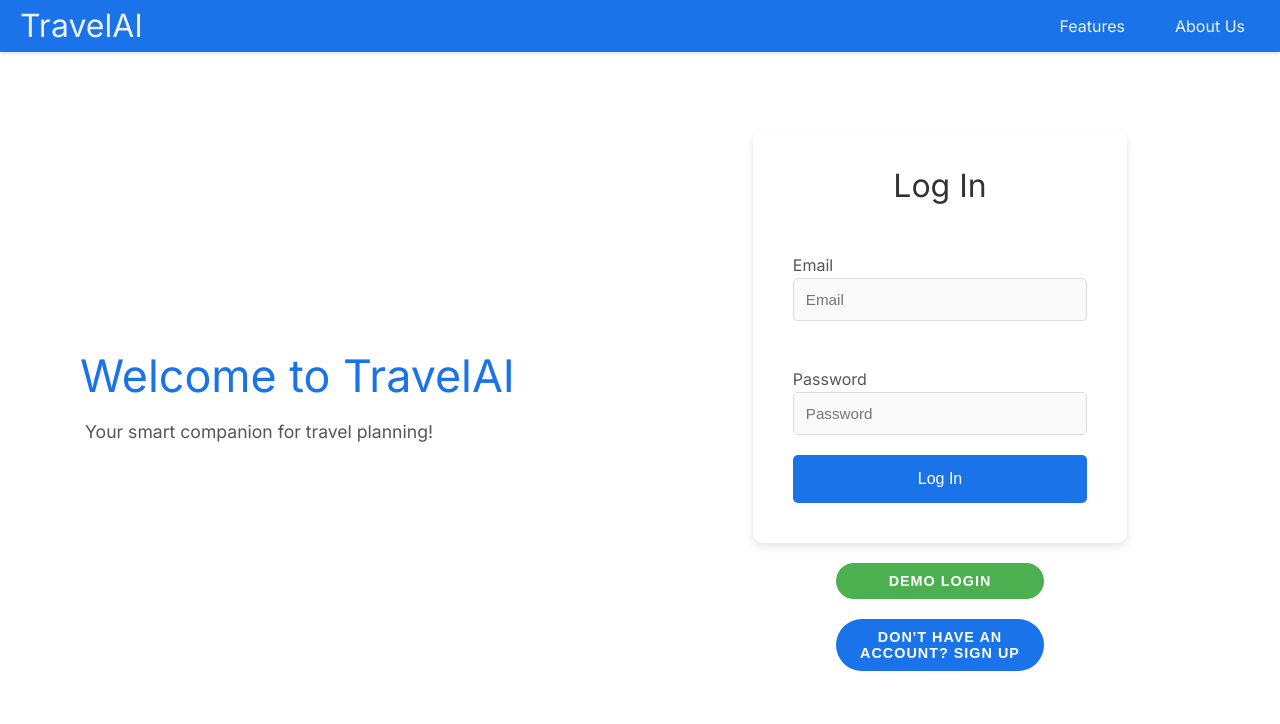
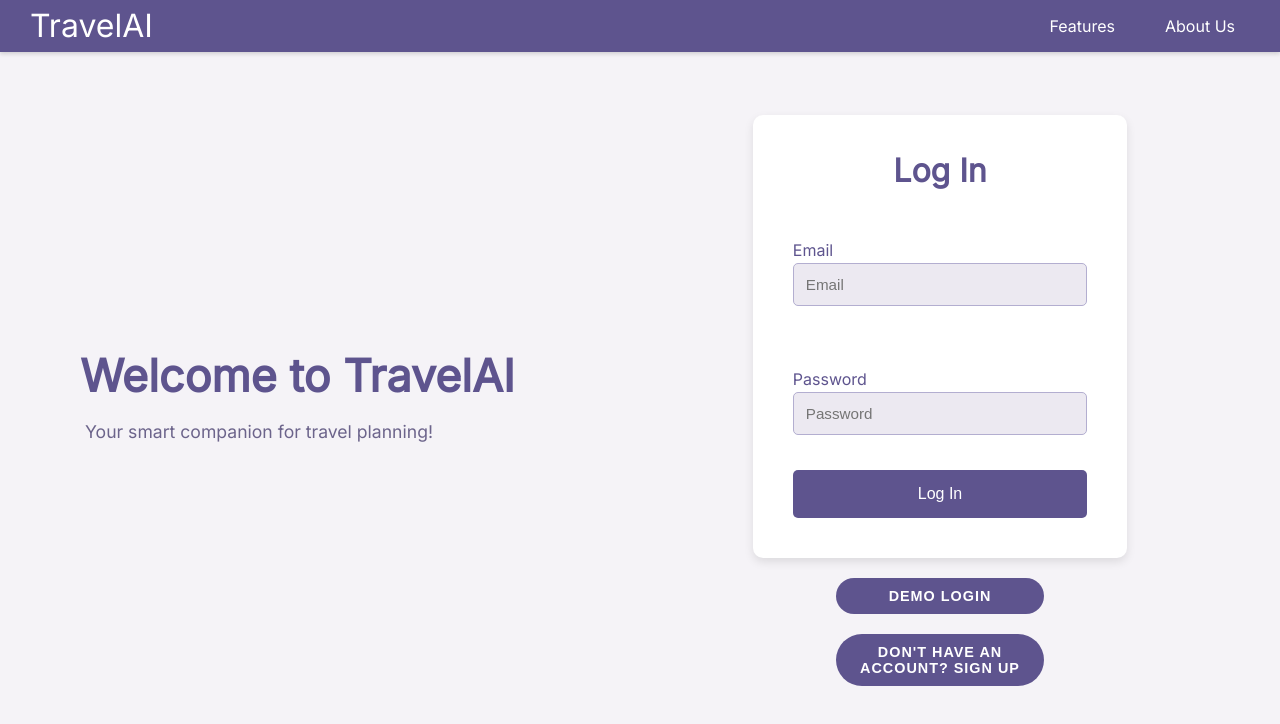
Before and after one commit to Almoe099/TravelAI, a React (Vite) app in the folder frontend/: page / in a window 1280 px wide. Shown: the top 724 px of the page. Built offline with nearby package versions, Linux system fonts and the light colour scheme; no server answers.

Commit message:
profile page

```diff
--- a/frontend/src/components/MainPage/MainPage.css
+++ b/frontend/src/components/MainPage/MainPage.css
@@ -1,33 +1,14 @@
-/* Reset styles */
-* {
-    margin: 0;
-    padding: 0;
-    box-sizing: border-box;
-}
 
-/* Global styles */
-body, html {
-    height: 100%;
-    font-family: 'Segoe UI', 'Roboto', sans-serif;
-    background: #f2f2f2;
-    color: #424242;
-    display: flex;
-    align-items: center;
-    justify-content: center;
-}
-
-/* Full page content section */
 .content-section {
     display: flex;
     justify-content: center;
     align-items: center;
-    height: 100vh; /* Full viewport height */
-    width: 100vw; /* Full viewport width */
+    height: 100vh;
+    width: 100vw;
     padding: 40px;
-    background-color: #ffffff; /* Consider making this transparent or matching the body's background */
+    background-color: #f5f3f7;
 }
 
-/* Info section styles */
 .info-section {
     flex: 1;
     padding: 40px;
@@ -36,17 +17,16 @@ body, html {
 
 .info-section h2 {
     font-size: 2.8em;
-    color: #1a73e8;
+    color: #5e548e;
     margin-bottom: 20px;
 }
 
 .info-section p {
     font-size: 1.1em;
     line-height: 1.6;
-    color: #555;
+    color: #6c648b;
 }
 
-/* Form section styles */
 .form-section {
     flex: 1;
     padding: 40px;
@@ -55,46 +35,36 @@ body, html {
     align-items: center;
 }
 
-
 button {
-    padding: 10px 20px; /* Adjust padding */
+    padding: 10px 20px;
     margin-top: 20px;
-    border-radius: 30px; /* Rounded edges */
-    font-size: 0.9em; /* Adjust font size */
+    border-radius: 30px;
+    font-size: 0.9em;
     font-weight: 600;
     letter-spacing: 1px;
     transition: all 0.3s ease;
     border: none;
     cursor: pointer;
     text-transform: uppercase;
-    width: 50%; /* Decrease the width of the buttons */
-    align-self: center; /* Center buttons within the form container */
+    width: 50%;
+    align-self: center;
+    background-color: #5e548e;
+    color: white;
 }
 
+button:hover {
+    filter: brightness(90%);
+    background-color: #7c7ca1;
+}
 
 .form-container {
-    width: 80%; /* Increase the width of the login/signup form */
-    margin: auto; /* Centering the form */
+    width: 80%;
+    margin: auto;
     display: flex;
     flex-direction: column;
     align-items: center;
 }
 
-
-.toggle-form:hover, .demo-login-btn:hover {
-    filter: brightness(90%);
-}
-
-.demo-login-btn, .toggle-form {
-    background-color: #1a73e8;
-    color: white;
-}
-
-.demo-login-btn {
-    background-color: #4CAF50;
-}
-
-/* Responsive styles */
 @media (max-width: 768px) {
     .content-section {
         flex-direction: column;
@@ -104,14 +74,16 @@ button {
         width: 100%;
         padding: 30px;
     }
+
     .demo-login-btn, .toggle-form, .form-box {
-        width: 90%; /* Adjust for smaller screens */
+        width: 90%;
     }
+
     .form-container {
-        width: 90%; /* Adjust for smaller screens */
+        width: 90%;
     }
 
     button {
-        width: 70%; /* Adjust button width for smaller screens */
+        width: 70%;
     }
 }
--- a/frontend/src/components/NavBar/NavBar.css
+++ b/frontend/src/components/NavBar/NavBar.css
@@ -1,15 +1,19 @@
 .NavBar {
     display: flex;
     justify-content: space-between;
+    position: absolute;
+    top: 0;
+    left: 0;
+    width: 100%;
     align-items: center;
-    background-color: #2c3e50;
+    background-color: #5e548e;
     padding: 10px 30px;
     box-shadow: 0 2px 4px rgba(0, 0, 0, 0.15);
-    color: #ecf0f1;
+    color: #ffffff;
   }
 
   .NavBar h1 {
-    color: #ecf0f1;
+    color: #ffffff;
     margin: 0;
     font-size: 2em;
     font-weight: 500;
@@ -23,11 +27,11 @@
   .links-nav, .links-auth {
     display: flex;
     gap: 20px;
-    flex-grow: 1; /* Added to allow the links to expand */
+    flex-grow: 1;
   }
 
   .links-nav a, .links-auth a {
-    color: #ecf0f1;
+    color: #ffffff;
     text-decoration: none;
     padding: 8px 15px;
     border-radius: 4px;
@@ -37,26 +41,30 @@
   }
 
   .links-nav a:hover, .links-auth a:hover {
-    background-color: #34495e;
-    color: #ecf0f1;
+    background-color: #7c7ca1;
+    color: #ffffff;
   }
 
   .NavBar .logout-button {
-    padding: 5px 10px; /* Adjust padding if necessary */
-    background-color: #cd6155;
-    color: #ecf0f1;
+    padding: 8px 15px;
+    background-color: #6c5b7b;
+    color: #ffffff;
     border-radius: 4px;
     transition: background-color 0.3s;
-    /* Removed box-sizing, min-width, max-width */
-  }
-
-  .NavBar .logout-button .button-text {
-    display: block; /* Ensure the text behaves as a block */
-    max-width: fit-content; /* Fit the width to the content */
+    font-size: inherit;
+    line-height: inherit;
+    margin: 0;
+    border: none;
+    display: inline-flex;
+    align-items: center;
+    justify-content: center;
+    cursor: pointer;
+    text-decoration: none;
+    white-space: nowrap;
   }
 
   .NavBar .logout-button:hover {
-    background-color: #b03a2e;
+    background-color: #857ab8;
   }
 
   @media (max-width: 768px) {
--- a/frontend/src/components/Profile/Profile.css
+++ b/frontend/src/components/Profile/Profile.css
@@ -1,17 +1,61 @@
-/* Profile.css */
+
 .profile-container {
+    max-width: 800px;
+    margin: 0 auto;
     padding: 20px;
-    max-width: 800px;
-    margin: auto;
+    align-items: center;
+    z-index: 1;
+    margin-top: 100px;
   }
 
-  .notes-section, .trips-section {
-    margin-top: 20px;
+  h2 {
+    font-size: 24px;
+    margin-bottom: 20px;
   }
 
-  .trip {
-    border: 1px solid #ddd;
-    padding: 10px;
+  .modal {
+    background-color: #fff;
+    padding: 20px;
     border-radius: 5px;
+    box-shadow: 0 2px 5px rgba(0, 0, 0, 0.2);
+  }
+
+
+
+  label {
+    display: block;
+    font-size: 16px;
     margin-bottom: 10px;
   }
+
+  input[type="text"],
+  input[type="date"] {
+    width: 100%;
+    padding: 10px;
+    font-size: 16px;
+    border: 1px solid #ccc;
+    border-radius: 5px;
+    margin-bottom: 15px;
+  }
+
+
+  .create-button {
+    background-color: #28a745;
+  }
+
+  .create-button:hover {
+    background-color: #1e7e34;
+  }
+
+
+  .cancel-button {
+    background-color: #dc3545;
+  }
+
+  .cancel-button:hover {
+    background-color: #bd2130;
+  }
+
+  .left-half {
+  text-align: center;
+}
--- a/frontend/src/components/Profile/Profile.jsx
+++ b/frontend/src/components/Profile/Profile.jsx
@@ -1,33 +1,79 @@
-import { useEffect } from 'react';
-import { useDispatch, useSelector } from 'react-redux';
-import { fetchUserNotes, clearNoteErrors, selectUserNotesArray } from '../../store/notes';
-import NoteBox from '../Notes/NoteBox';
+import React, { useState, useEffect } from 'react';
+import TripBox from './Tripbox';
+import './Profile.css';
 
-function Profile () {
-  const dispatch = useDispatch();
-  const currentUser = useSelector(state => state.session.user);
-  const userNotes = useSelector(selectUserNotesArray);
+function Profile() {
+  const [isModalOpen, setIsModalOpen] = useState(false);
+  const [newTripData, setNewTripData] = useState({
+    location: '',
+    startDate: '',
+    endDate: '',
+  });
+
+  const userTrips = [];
 
   useEffect(() => {
-    dispatch(fetchUserNotes(currentUser._id));
-    return () => dispatch(clearNoteErrors());
-  }, [currentUser, dispatch]);
+    // Placeholder for dispatch(fetchUserTrips(currentUser._id));
+    // Placeholder for return () => dispatch(clearTripErrors());
+  }, []);
 
-  if (userNotes.length === 0) {
-    return <div>{currentUser.username} has no Notes</div>;
-  } else {
-    return (
-      <>
-        <h2>All of {currentUser.username}&apos;s Notes</h2>
-        {userNotes.map(note => (
-          <NoteBox
-            key={note._id}
-            note={note}
-          />
-        ))}
-      </>
-    );
-  }
-}
+  const handleNewTripClick = () => {
+    setIsModalOpen(true);
+  };
+
+  const handleModalClose = () => {
+    setIsModalOpen(false);
+  };
+
+  const handleInputChange = (e) => {
+    const { name, value } = e.target;
+    setNewTripData({
+      ...newTripData,
+      [name]: value,
+    });
+  };
+
+  const handleCreateTrip = () => {
+    // Placeholder for handleCreateTrip logic
+  };
+
+  return (
+    <div className="profile-container">
+      <div className="left-half">
+        <h2>User Trips</h2>
+        {userTrips.length === 0 ? (
+          <div>Placeholder: User has no Trips</div>
+        ) : (
+
+          <div>Placeholder for user trips</div>
+        )}
+      </div>
+      <div className="right-half">
+        <div>
+          <button onClick={handleNewTripClick}>Create New Trip</button>
+        </div>
+        {isModalOpen && (
+          <div className="modal">
+            <h3>Create a New Trip</h3>
+            <label>
+              Location:
+              <input type="text" name="location" value={newTripData.location} onChange={handleInputChange} required />
+            </label>
+            <label>
+              Start Date:
+              <input type="date" name="startDate" value={newTripData.startDate} onChange={handleInputChange} required />
+            </label>
+            <label>
+              End Date:
+              <input type="date" name="endDate" value={newTripData.endDate} onChange={handleInputChange} required />
+            </label>
+            <button onClick={handleCreateTrip}>Create</button>
+            <button onClick={handleModalClose}>Cancel</button>
+          </div>
+        )}
+      </div>
+    </div>
+  );
+        }
 
 export default Profile;
--- /dev/null
+++ b/frontend/src/components/Profile/Tripbox.jsx
@@ -0,0 +1,14 @@
+import React from 'react';
+
+function TripBox({ trip }) {
+  return (
+    <div className="trip-box">
+      <h3>Trip Details</h3>
+      <p>Location: {trip.location}</p>
+      <p>Start Date: {trip.startDate}</p>
+      <p>End Date: {trip.endDate}</p>
+    </div>
+  );
+}
+
+export default TripBox;
--- a/frontend/src/components/SessionForms/SessionForms.css
+++ b/frontend/src/components/SessionForms/SessionForms.css
@@ -1,31 +1,21 @@
-
 * {
   margin: 0;
   padding: 0;
   box-sizing: border-box;
 }
 
-body, html {
-  height: 100%;
-  font-family: 'Roboto', sans-serif;
-  background: #f4f7f6;
-  display: flex;
-  align-items: center;
-  justify-content: center;
-}
-
 .session-form {
-  background-color: #ffffff;
+  background-color: #FFFFFF;
   padding: 40px;
   border-radius: 10px;
   box-shadow: 0px 4px 10px rgba(0, 0, 0, 0.1);
-  max-width: 500px; /* Increased max width for wider form */
-  width: 90%; /* You might want to adjust this as well */
+  max-width: 500px;
+  width: 90%;
   text-align: center;
 }
 
 .session-form h2 {
-  color: #333;
+  color: #5E548E;
   margin-bottom: 25px;
   font-size: 2em;
 }
@@ -39,7 +29,7 @@ body, html {
 .session-form label > span {
   display: block;
   margin-bottom: 5px;
-  color: #555;
+  color: #5E548E;
   font-weight: 500;
 }
 
@@ -48,29 +38,28 @@ body, html {
 .session-form input[type="email"] {
   width: 100%;
   padding: 12px;
-  border: 1px solid #ddd;
+  border: 1px solid #B3AED0;
   border-radius: 5px;
   margin-bottom: 20px;
   font-size: 0.95em;
-  background-color: #fafafa;
-  color: #333;
+  background-color: #ECE9F1;
+  color: #5E548E;
 }
 
 .session-form input[type="text"]:focus,
 .session-form input[type="password"]:focus,
 .session-form input[type="email"]:focus {
-  border: 1px solid #1a73e8;
+  border: 1px solid #857AB8;
   outline: none;
 }
 
-/* Submit Button */
 .session-form input[type="submit"] {
   width: 100%;
   padding: 15px;
   border: none;
   border-radius: 5px;
-  background-color: #1a73e8;
-  color: white;
+  background-color: #5E548E;
+  color: #FFFFFF;
   cursor: pointer;
   font-size: 1em;
   transition: background-color 0.25s;
@@ -78,11 +67,11 @@ body, html {
 
 .session-form input[type="submit"]:hover,
 .session-form input[type="submit"]:focus {
-  background-color: #1668c1;
+  background-color: #7C7CA1;
 }
 
 .errors {
-  color: #d32f2f;
+  color: #C2185B;
   font-size: 0.9em;
   margin-bottom: 15px;
   text-align: left;
@@ -95,18 +84,3 @@ body, html {
     margin: 5% auto;
   }
 }
-
-
-.NavBar {
-  position: absolute;
-  top: 0;
-  left: 0;
-  width: 100%;
-  background-color: #1a73e8;
-  padding: 10px 20px;
-  box-shadow: 0 2px 4px rgba(0, 0, 0, 0.1);
-  color: white;
-  display: flex;
-  justify-content: space-between;
-  align-items: center;
-}
--- a/frontend/src/main.jsx
+++ b/frontend/src/main.jsx
@@ -4,6 +4,7 @@ import { Provider } from 'react-redux';
 import App from './App';
 import './index.css';
 import configureStore from './store';
+import './reset.css'
 
 const store = configureStore();
 
--- a/frontend/src/reset.css
+++ b/frontend/src/reset.css
@@ -20,7 +20,6 @@ time, mark, audio, video {
 	padding: 0;
 	border: 0;
 	font-size: 100%;
-	font: inherit;
 	vertical-align: baseline;
 }
 /* HTML5 display-role reset for older browsers */
```
